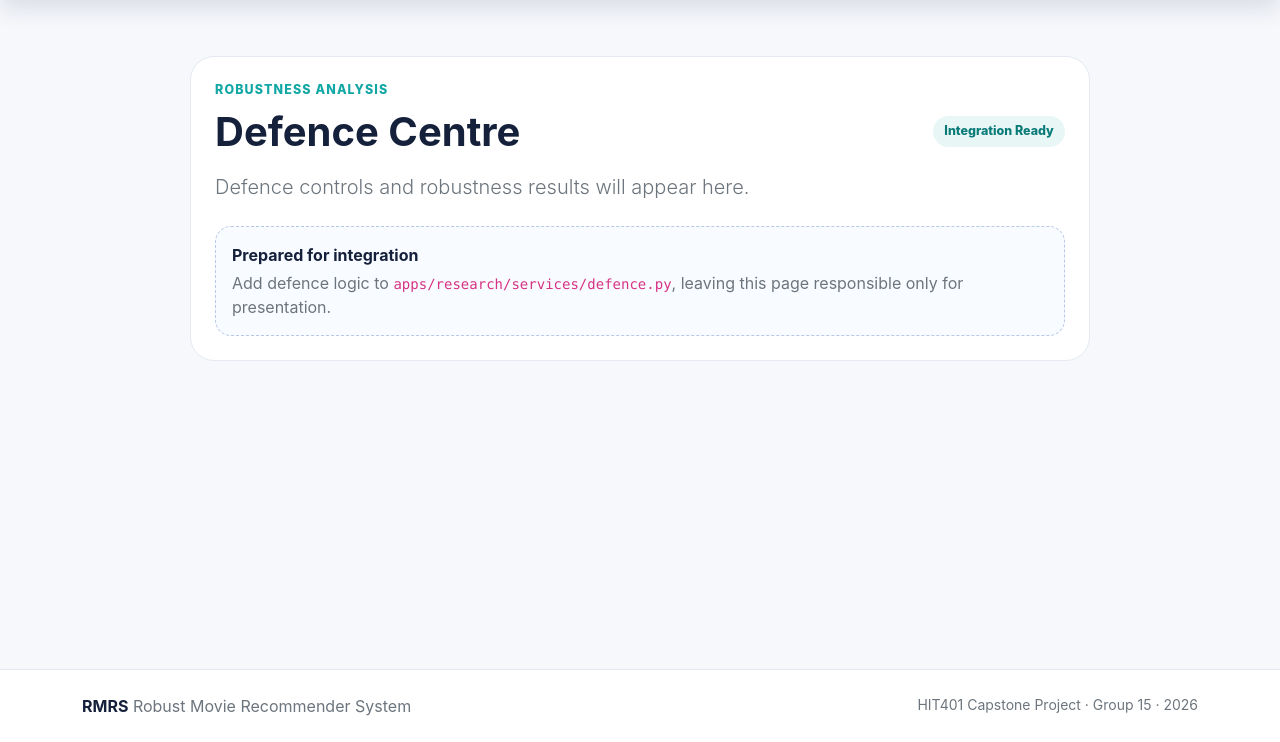
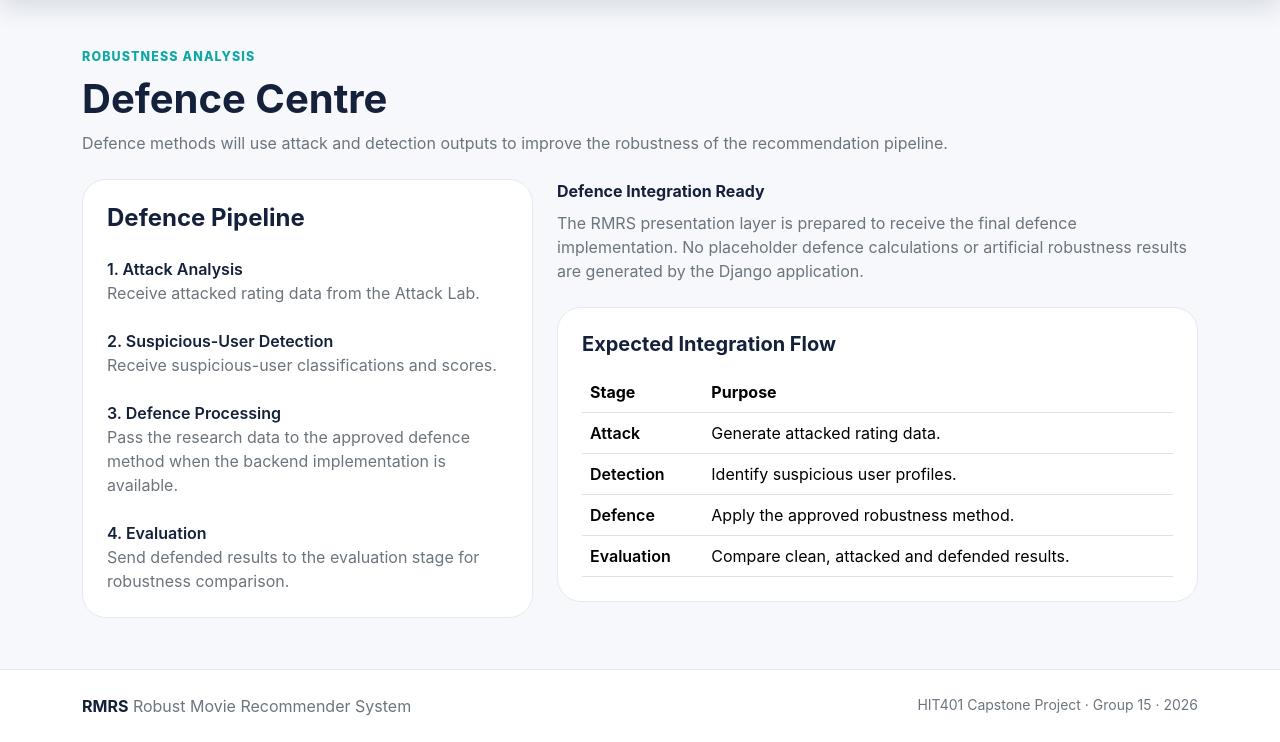
Before and after one commit to azadofficial1911-coder/robust-movie-recommender, a Django app: page /research/defence/ in a window 1280 px wide. Shown: the part 58-800 px from the top of the page. Run offline with Django 5.2, Linux system fonts and the light colour scheme; the visitor is signed in with stand-in values (Sample User, id 1).

Commit message:
Prepare Defence integration interface

```diff
--- a/apps/research/views.py
+++ b/apps/research/views.py
@@ -165,10 +165,20 @@ def detection(request):
 
 @staff_required
 def defence(request):
+    """
+    Staff-only Defence Centre.
+
+    The presentation layer is prepared for the future defence backend.
+    No defence calculations are performed inside Django.
+    """
+
     return render(
         request,
         "research/defence.html",
-        {"page_title": "Defence Centre", "status_label": "Integration Ready"},
+        {
+            "page_title": "Defence Centre",
+            "integration_ready": True,
+        },
     )
 
 
--- a/templates/research/defence.html
+++ b/templates/research/defence.html
@@ -1,10 +1,182 @@
 {% extends "base.html" %}
-{% block title %}Defence · RMRS{% endblock %}
+
+{% block title %}Defence Centre | RMRS{% endblock %}
+
 {% block content %}
-<section class="page-section"><div class="container"><div class="research-placeholder mx-auto">
-    <div class="eyebrow mb-2">Robustness Analysis</div>
-    <div class="d-flex flex-wrap justify-content-between align-items-center gap-3 mb-3"><h1 class="display-6 fw-bold mb-0">{{ page_title }}</h1><span class="status-chip">{{ status_label }}</span></div>
-    <p class="lead text-secondary mb-4">Defence controls and robustness results will appear here.</p>
-    <div class="integration-box"><strong>Prepared for integration</strong><p class="mb-0 mt-1 text-secondary">Add defence logic to <code>apps/research/services/defence.py</code>, leaving this page responsible only for presentation.</p></div>
-</div></div></section>
+
+<div class="container py-5">
+
+    <div class="eyebrow mb-2">
+        ROBUSTNESS ANALYSIS
+    </div>
+
+    <h1 class="display-6 fw-bold">
+        Defence Centre
+    </h1>
+
+    <p class="text-secondary mb-4">
+        Defence methods will use attack and detection outputs to improve
+        the robustness of the recommendation pipeline.
+    </p>
+
+
+    <div class="row g-4">
+
+        <div class="col-lg-5">
+
+            <div class="profile-card">
+
+                <h2 class="h4 fw-bold mb-4">
+                    Defence Pipeline
+                </h2>
+
+                <div class="mb-4">
+
+                    <div class="fw-semibold">
+                        1. Attack Analysis
+                    </div>
+
+                    <div class="text-secondary">
+                        Receive attacked rating data from the Attack Lab.
+                    </div>
+
+                </div>
+
+
+                <div class="mb-4">
+
+                    <div class="fw-semibold">
+                        2. Suspicious-User Detection
+                    </div>
+
+                    <div class="text-secondary">
+                        Receive suspicious-user classifications and scores.
+                    </div>
+
+                </div>
+
+
+                <div class="mb-4">
+
+                    <div class="fw-semibold">
+                        3. Defence Processing
+                    </div>
+
+                    <div class="text-secondary">
+                        Pass the research data to the approved defence
+                        method when the backend implementation is available.
+                    </div>
+
+                </div>
+
+
+                <div>
+
+                    <div class="fw-semibold">
+                        4. Evaluation
+                    </div>
+
+                    <div class="text-secondary">
+                        Send defended results to the evaluation stage for
+                        robustness comparison.
+                    </div>
+
+                </div>
+
+            </div>
+
+        </div>
+
+
+        <div class="col-lg-7">
+
+            <div class="integration-notice">
+
+                <strong>
+                    Defence Integration Ready
+                </strong>
+
+                <p class="mb-0 mt-2 text-secondary">
+                    The RMRS presentation layer is prepared to receive the
+                    final defence implementation. No placeholder defence
+                    calculations or artificial robustness results are
+                    generated by the Django application.
+                </p>
+
+            </div>
+
+
+            <div class="profile-card mt-4">
+
+                <h2 class="h5 fw-bold mb-3">
+                    Expected Integration Flow
+                </h2>
+
+                <div class="table-responsive">
+
+                    <table class="table align-middle mb-0">
+
+                        <thead>
+                            <tr>
+                                <th>Stage</th>
+                                <th>Purpose</th>
+                            </tr>
+                        </thead>
+
+                        <tbody>
+
+                            <tr>
+                                <td class="fw-semibold">
+                                    Attack
+                                </td>
+
+                                <td>
+                                    Generate attacked rating data.
+                                </td>
+                            </tr>
+
+                            <tr>
+                                <td class="fw-semibold">
+                                    Detection
+                                </td>
+
+                                <td>
+                                    Identify suspicious user profiles.
+                                </td>
+                            </tr>
+
+                            <tr>
+                                <td class="fw-semibold">
+                                    Defence
+                                </td>
+
+                                <td>
+                                    Apply the approved robustness method.
+                                </td>
+                            </tr>
+
+                            <tr>
+                                <td class="fw-semibold">
+                                    Evaluation
+                                </td>
+
+                                <td>
+                                    Compare clean, attacked and defended results.
+                                </td>
+                            </tr>
+
+                        </tbody>
+
+                    </table>
+
+                </div>
+
+            </div>
+
+        </div>
+
+    </div>
+
+</div>
+
 {% endblock %}
```
Also changed, not shown: apps/research/services/defence.py (+21 -1 lines).
